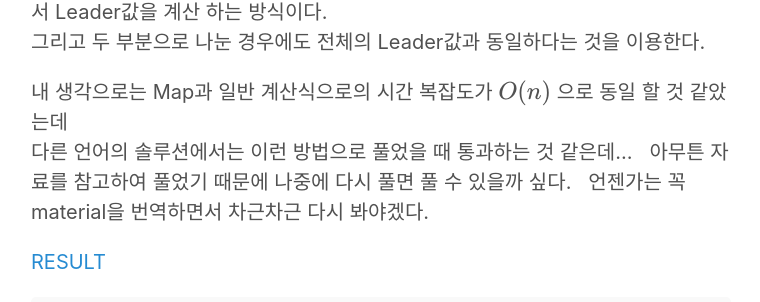
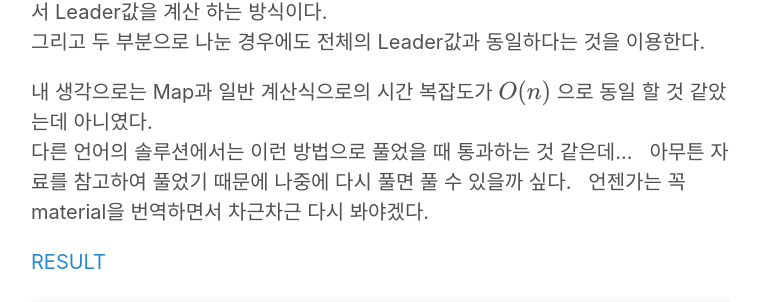
Before and after one commit to bgrooot/bgrooot.github.io, a Jekyll site: the page built from _posts/2018-03-27-codility-equi-leader.md, in a window 1280 px wide and 900 px high, scrolled down 1145 px. Shown: the part 180-482 px from the top of the window, without its empty margins (259-1019 px from the left). Built offline with Jekyll 4.4.1, drawn with Linux system fonts in a browser that asks for light colours; formulas are drawn with MathJax 3.

Commit message:
Update 2018-03-27-codility-equi-leader.md

```diff
--- a/_posts/2018-03-27-codility-equi-leader.md
+++ b/_posts/2018-03-27-codility-equi-leader.md
@@ -50,7 +50,7 @@ class Solution {
 두번쨰 방법은 Leader가 되는 수는 다른 수들 보다 반 넘게 나타난다는 점을 이용해서 Leader값을 계산 하는 방식이다.
 그리고 두 부분으로 나눈 경우에도 전체의 Leader값과 동일하다는 것을 이용한다.
 
-내 생각으로는 Map과 일반 계산식으로의 시간 복잡도가 $$O(n)$$ 으로 동일 할 것 같았는데
+내 생각으로는 Map과 일반 계산식으로의 시간 복잡도가 $$O(n)$$ 으로 동일 할 것 같았는데 아니였다.
 다른 언어의 솔루션에서는 이런 방법으로 풀었을 때 통과하는 것 같은데...
 아무튼 자료를 참고하여 풀었기 때문에 나중에 다시 풀면 풀 수 있을까 싶다.
 언젠가는 꼭 material을 번역하면서 차근차근 다시 봐야겠다.
```
